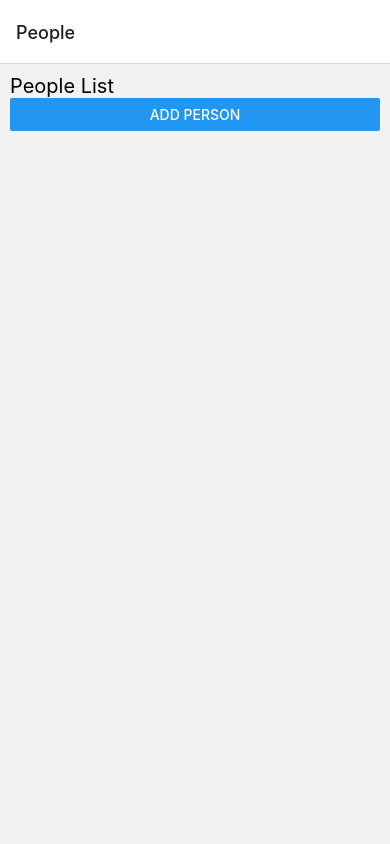
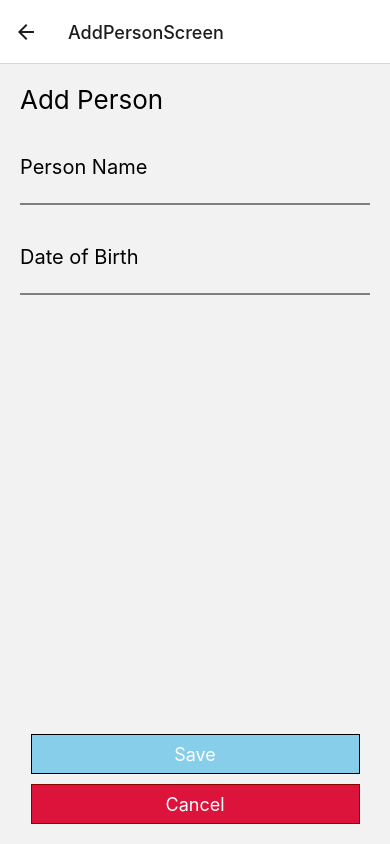
Before and after one commit to tse00022/mad9135-react-native-giftr-app, a React Native app: screen /AddPersonScreen in a window 390 px wide. Built offline with nearby package versions, Linux system fonts and the light colour scheme.

Commit message:
Add Navigation Button

```diff
--- a/AppNavigator.js
+++ b/AppNavigator.js
@@ -1,4 +1,5 @@
 import React from "react";
+import { Button } from "react-native";
 import { createStackNavigator } from "@react-navigation/stack";
 import { NavigationContainer } from "@react-navigation/native";
 import PeopleScreen from "./screens/PeopleScreen";
@@ -10,8 +11,20 @@
   return (
     <NavigationContainer>
       <Stack.Navigator>
-        <Stack.Screen name="People" component={PeopleScreen} />
-        <Stack.Screen name="AddPerson" component={AddPersonScreen} />
+        <Stack.Screen
+          name="PeopleScreen"
+          component={PeopleScreen}
+          options={({ navigation }) => ({
+            title: "People",
+            headerRight: () => (
+              <Button
+                onPress={() => navigation.navigate("AddPersonScreen")}
+                title="Add Person"
+              />
+            ),
+          })}
+        />
+        <Stack.Screen name="AddPersonScreen" component={AddPersonScreen} />
       </Stack.Navigator>
     </NavigationContainer>
   );
--- a/PeopleContext.js
+++ b/PeopleContext.js
@@ -29,7 +29,8 @@
         const newPerson = {
             id: Crypto.randomUUID(),
             name,
-            dob
+            dob,
+            ideas: [],
         };
         const updatedPeople = [...people, newPerson];
         setPeople(updatedPeople);
```
Also changed, not shown: screens/PeopleScreen.js (+2 -18 lines).
